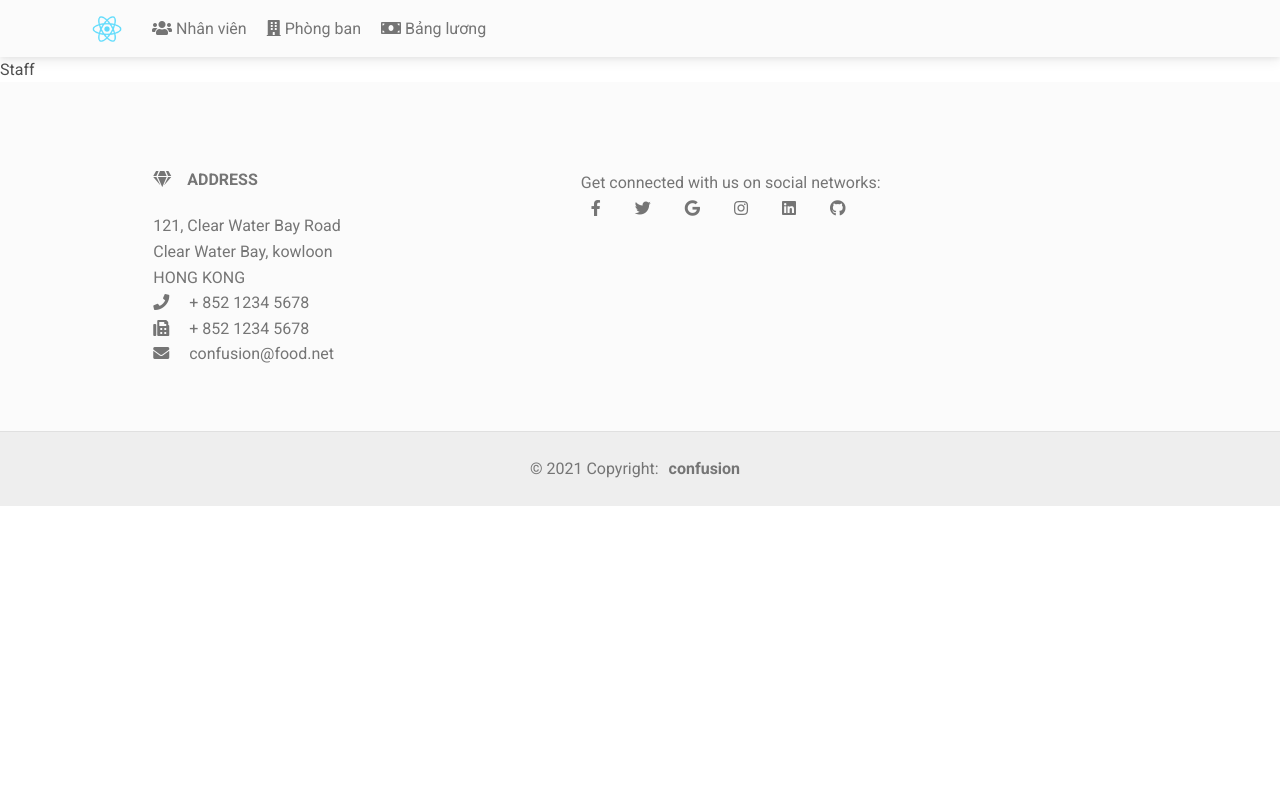
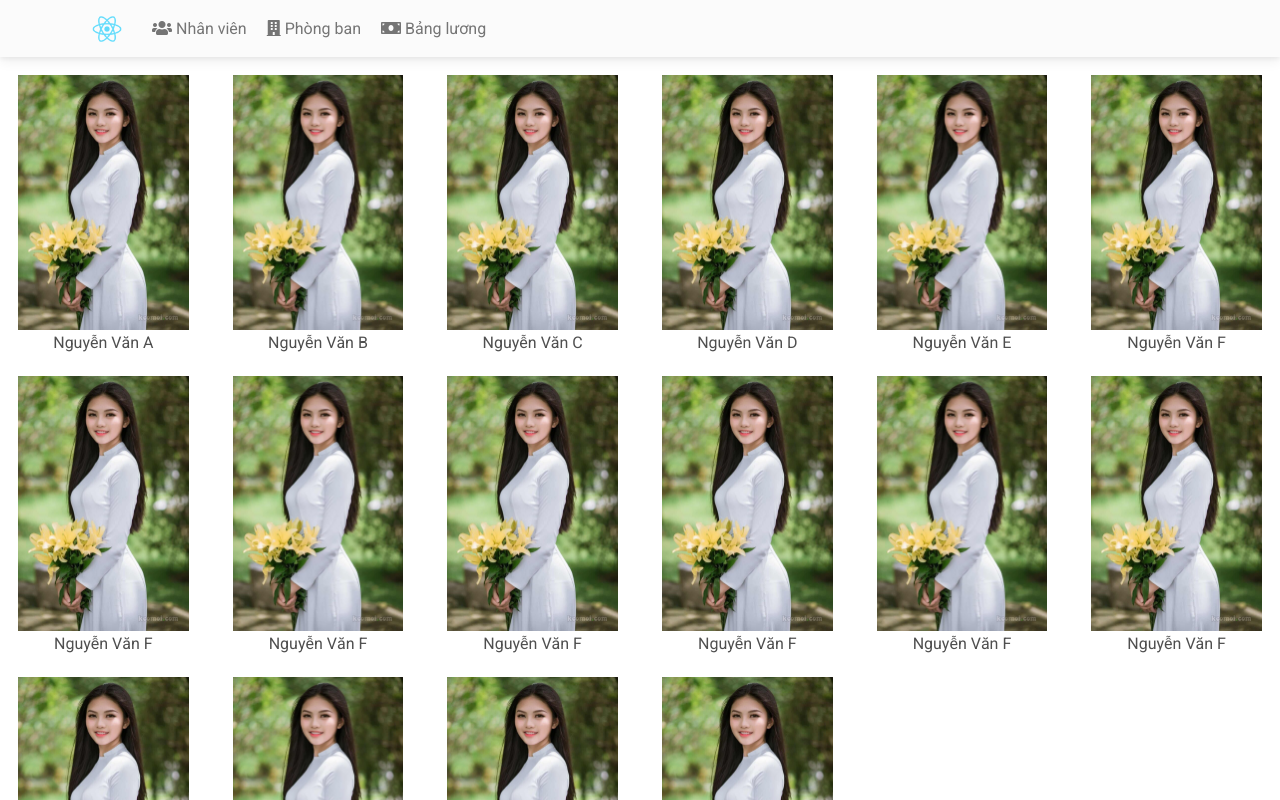
Before and after one commit to BrianCodeNha/FunixReactJSASM, a React (Create React App) app: page / in a window 1280 px wide. Shown: the top 800 px of the page. Built offline with nearby package versions, Linux system fonts and the light colour scheme.

Commit message:
completed employee tab

```diff
--- a/src/components/Footer.js
+++ b/src/components/Footer.js
@@ -28,7 +28,7 @@ export default function App() {
               </div>
 
               <div>
-                <a href="" className="me-4 text-reset">
+                <a href="#" className="me-4 text-reset">
                   <i className="fab fa-facebook-f"></i>
                 </a>
                 <a href="" className="me-4 text-reset">
--- a/src/components/Header.js
+++ b/src/components/Header.js
@@ -20,7 +20,7 @@ export default function Header() {
       <Nav className="me-auto">
       <NavLink to='/'><i className='fa fa-users'></i> Nhân viên</NavLink>
       <NavLink to='/department'><i className='fa fa-building'></i> Phòng ban</NavLink>
-      <NavLink to='/salary'><i class="fa fa-money"></i> Bảng lương</NavLink>
+      <NavLink to='/salary'><i className="fa fa-money"></i> Bảng lương</NavLink>
       </Nav>
       </Container>
   </Navbar>
--- a/src/components/MainComponent.js
+++ b/src/components/MainComponent.js
@@ -1,19 +1,29 @@
-import React from "react";
+import React, { useState } from "react";
 import Footer from "./Footer";
 import Header from "./Header";
+import Employee from './Employee'
 import { BrowserRouter, Route, Switch } from "react-router-dom";
 import Staff from "./Staff";
 import Department from "./Department";
 import Salary from "./Salary";
+import { STAFFS } from "../shared/staffs";
 
 export default function MainComponent() {
+  const [staffId, setStaffId] = useState(null)
+
+  const selectedEmployee = (selectedID) => {
+    setStaffId(selectedID)
+  }
+
   return (
     <div>
       <BrowserRouter>
         <Header />
         <Switch>
           <Route exact path="/">
-            <Staff />
+            <Staff
+            staffs = {STAFFS}
+            onClick = {(selectedID) => selectedEmployee(selectedID) }/>
           </Route>
           <Route path="/department">
             <Department />
@@ -21,6 +31,9 @@ export default function MainComponent() {
           <Route path="/salary">
             <Salary />
           </Route>
+          <Route path="/:staffId">
+            <Employee />
+          </Route>
         </Switch>
         <Footer />
       </BrowserRouter>
--- a/src/components/Staff.js
+++ b/src/components/Staff.js
@@ -1,7 +1,19 @@
 import React from 'react'
+//styles
+import './staff.css'
 
-export default function Staff() {
+export default function Staff(props) {
   return (
-    <div>Staff</div>
+    <div className='row cod-flex p-2'>
+        {props.staffs.map((staff) => (
+            <div onClick={() => props.onClick(staff.id)} key={staff.id} className='outer col-12 col-md-4 col-lg-2 justify-content-center'>
+                <div className='item'>
+                <img src={staff.image} alt={staff.name}/>
+                {staff.name}
+                </div>
+            </div>
+        )
+        )}
+    </div>
   )
 }
--- /dev/null
+++ b/src/components/staff.css
@@ -0,0 +1,21 @@
+.item {
+    padding: 10px;
+    margin-left: auto;
+    margin-right: auto;
+    text-align: center;
+}
+
+.outer {
+    padding-left: 20px;
+    padding-right: 20px;
+}
+
+img, svg {
+    vertical-align: middle;
+    width: 100%;
+}
+
+.row {
+    margin-left: 40px;
+    margin-right:40px;
+}
--- a/src/shared/staffs.jsx
+++ b/src/shared/staffs.jsx
@@ -41,7 +41,7 @@ export const STAFFS =
             department: DEPARTMENTS[0],
             annualLeave: 1,
             overTime: 1,
-            image: '/assets/images/A.jpg',
+            image: '/assets/images/F.jpg',
         },
         {
             id: 1,
@@ -52,7 +52,7 @@ export const STAFFS =
             department: DEPARTMENTS[1],
             annualLeave: 2,
             overTime: 3,
-            image: '/assets/images/B.jpg',
+            image: '/assets/images/F.jpg',
         },
         {
             id: 2,
@@ -63,7 +63,7 @@ export const STAFFS =
             department: DEPARTMENTS[3],
             annualLeave: 4,
             overTime: 5,
-            image: '/assets/images/C.jpg',
+            image: '/assets/images/F.jpg',
         },
         {
             id: 3,
@@ -74,7 +74,7 @@ export const STAFFS =
             department: DEPARTMENTS[2],
             annualLeave: 6,
             overTime: 7,
-            image: '/assets/images/D.jpg',
+            image: '/assets/images/F.jpg',
         },
         {
             id: 4,
@@ -85,7 +85,7 @@ export const STAFFS =
             department: DEPARTMENTS[2],
             annualLeave: 8,
             overTime: 1,
-            image: '/assets/images/E.jpg',
+            image: '/assets/images/F.jpg',
         },
         {
             id: 5,
```
